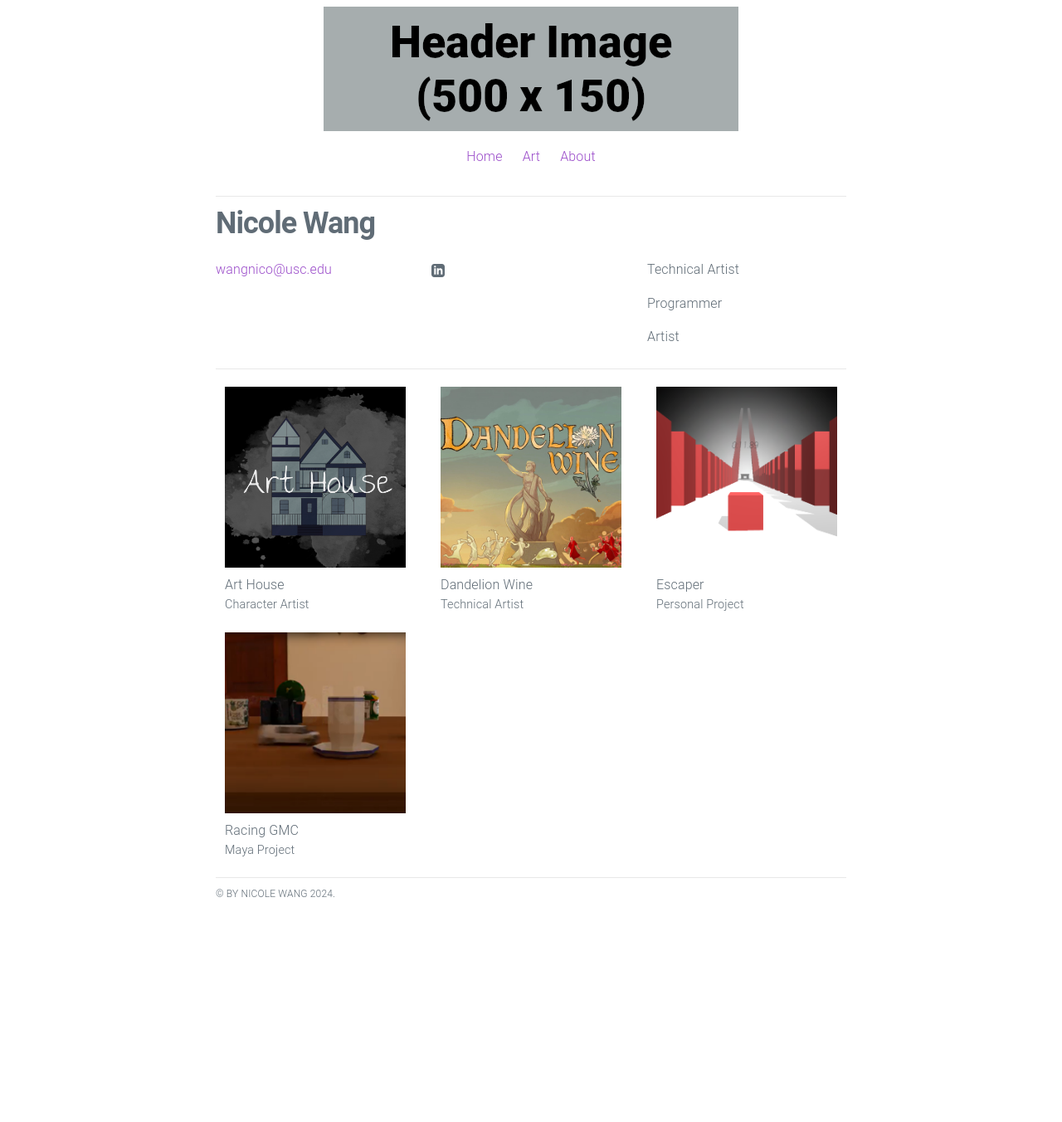
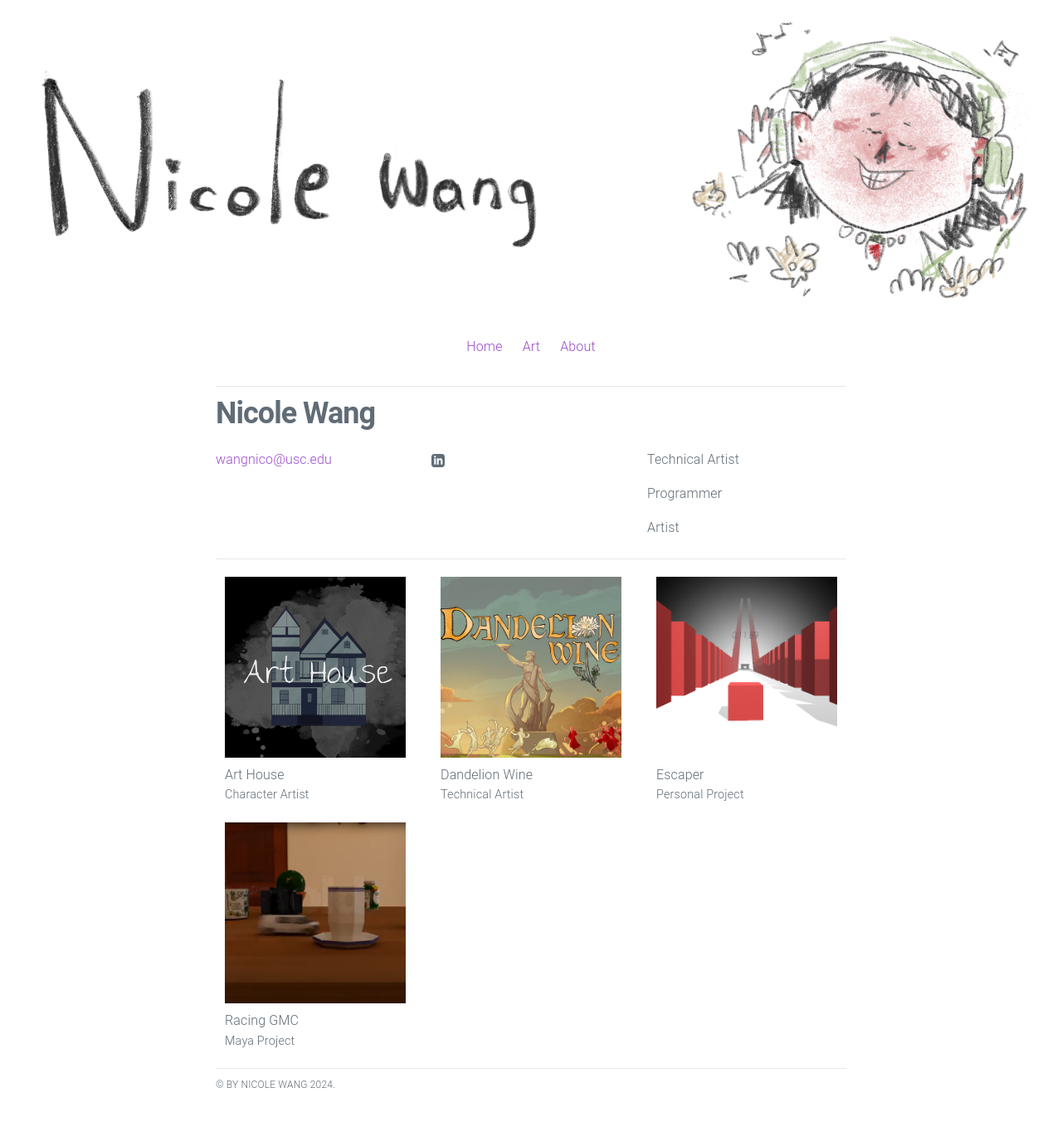
Before and after one commit to NicoWWW/NicoWWW.github.io, a Jekyll site: the page built from index.html, in a window 1280 px wide. Shown: the whole page at 83% size. Built offline with Jekyll 4.4.1, drawn with Linux system fonts in a browser that asks for light colours; before the commit the page ends 1123 px from its top, so only the background shows below that.

Commit message:
header updated

```diff
--- a/_includes/header.html
+++ b/_includes/header.html
@@ -1,5 +1,5 @@
 <header class="site-header">
-  <a class="site-title" href="{{ site.baseurl }}/"><img src="/assets/header.png"></a>
+  <a class="site-title" href="{{ site.baseurl }}/"><img src="/assets/artwork/header.png"></a>
 
   <nav class="navbar">
     <ul>
```
Also changed, not shown: assets/artwork/header.png (added).
